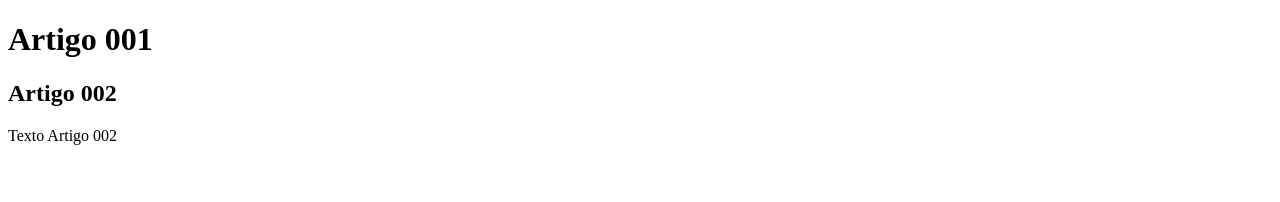
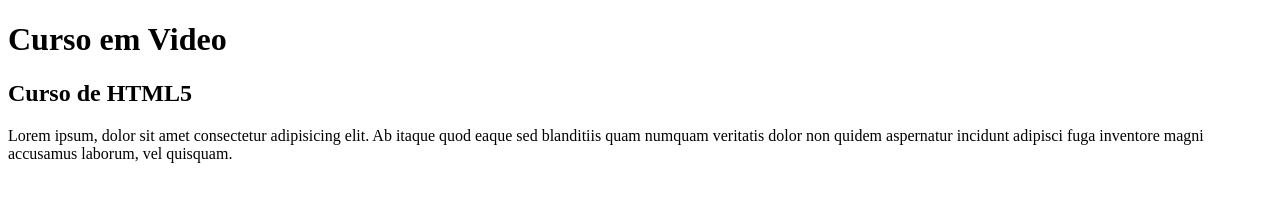
Before and after one commit to LincolnGarbin/projeto-site, a plain HTML site: page index.html in a window 1280 px wide. Drawn offline with Linux system fonts and the light colour scheme.

Commit message:
adicionado o conteudo

```diff
--- a/index.html
+++ b/index.html
@@ -3,19 +3,19 @@
 <head>
     <meta charset="UTF-8">
     <meta name="viewport" content="width=device-width, initial-scale=1.0">
-    <title>titulo do site</title>
+    <title>Curso em Video</title>
 </head>
 <body>
 
     <main>
 
         <header>
-            <h1>Artigo 001</h1>
+            <h1>Curso em Video</h1>
         </header>
 
         <article>
-            <h2>Artigo 002</h2>
-            <p>Texto Artigo 002</p>
+            <h2>Curso de HTML5</h2>
+            <p>Lorem ipsum, dolor sit amet consectetur adipisicing elit. Ab itaque quod eaque sed blanditiis quam numquam veritatis dolor non quidem aspernatur incidunt adipisci fuga inventore magni accusamus laborum, vel quisquam.</p>
         </article>
 
     </main>
```
